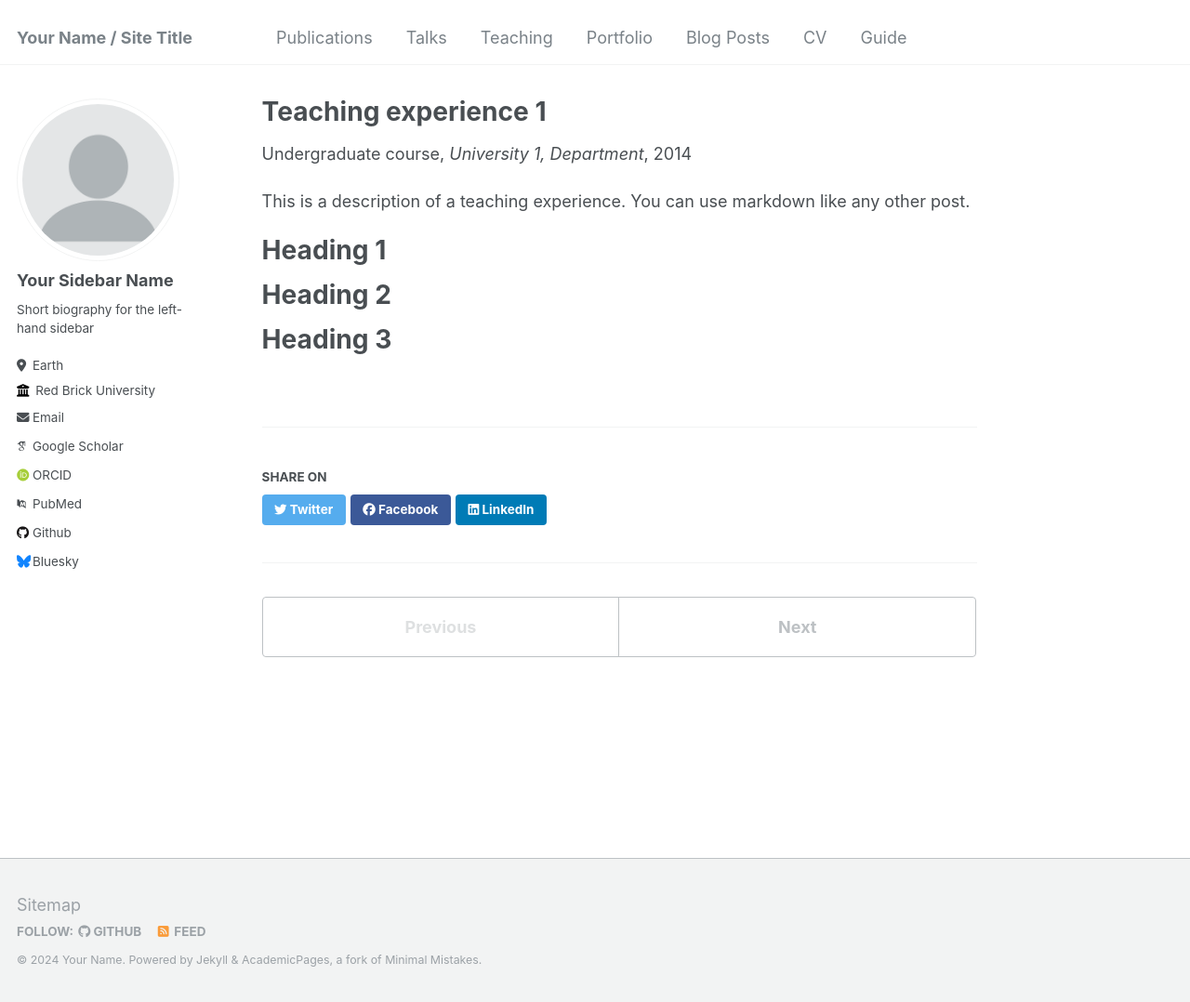
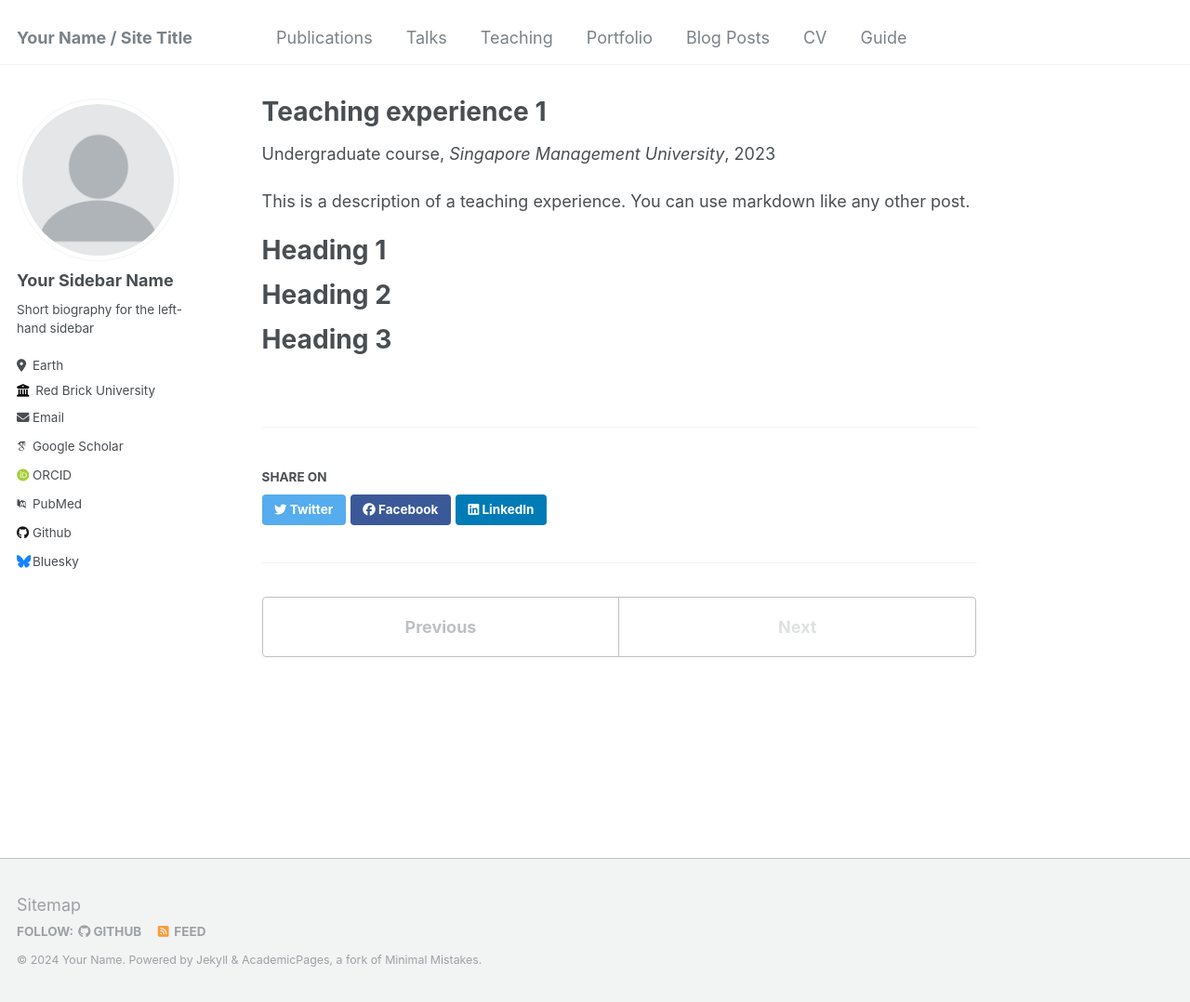
Before and after one commit to SHAOQIAN12/SHAOQIAN12.github.io, a Jekyll site: the page built from _teaching/2014-spring-teaching-1.md, in a window 1280 px wide and 1078 px high. Shown: the whole window at 93% size. Built offline with Jekyll 4.4.1, drawn with Linux system fonts in a browser that asks for light colours; some web fonts are replaced.

Commit message:
Update 2014-spring-teaching-1.md

```diff
--- a/_teaching/2014-spring-teaching-1.md
+++ b/_teaching/2014-spring-teaching-1.md
@@ -3,9 +3,9 @@ title: "Teaching experience 1"
 collection: teaching
 type: "Undergraduate course"
 permalink: /teaching/2014-spring-teaching-1
-venue: "University 1, Department"
-date: 2014-01-01
-location: "City, Country"
+venue: "Singapore Management University"
+date: 2023-01-01
+location: "Singapore"
 ---
 
 This is a description of a teaching experience. You can use markdown like any other post.
```
